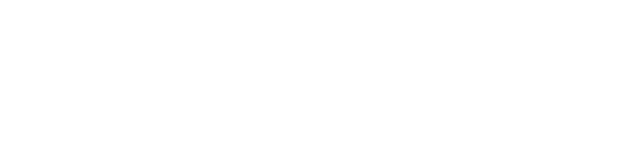
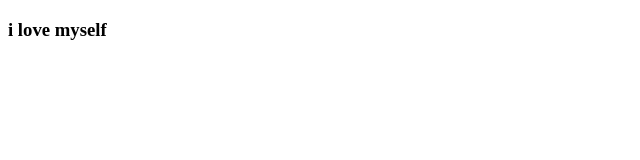
Before and after one commit to Jannatul-Ferdaus87/my-simple-website, a plain HTML site: page index.html in a window 1280 px wide. Shown: the whole page, without its empty margins (0-640 px from the left). Drawn offline with Linux system fonts and the light colour scheme.

Commit message:
added i love myself

```diff
--- a/index.html
+++ b/index.html
@@ -6,6 +6,7 @@
     <title>My Simple Website</title>
 </head>
 <body>
+    <h3>i love myself</h3>
 
 </body>
 </html>
```
